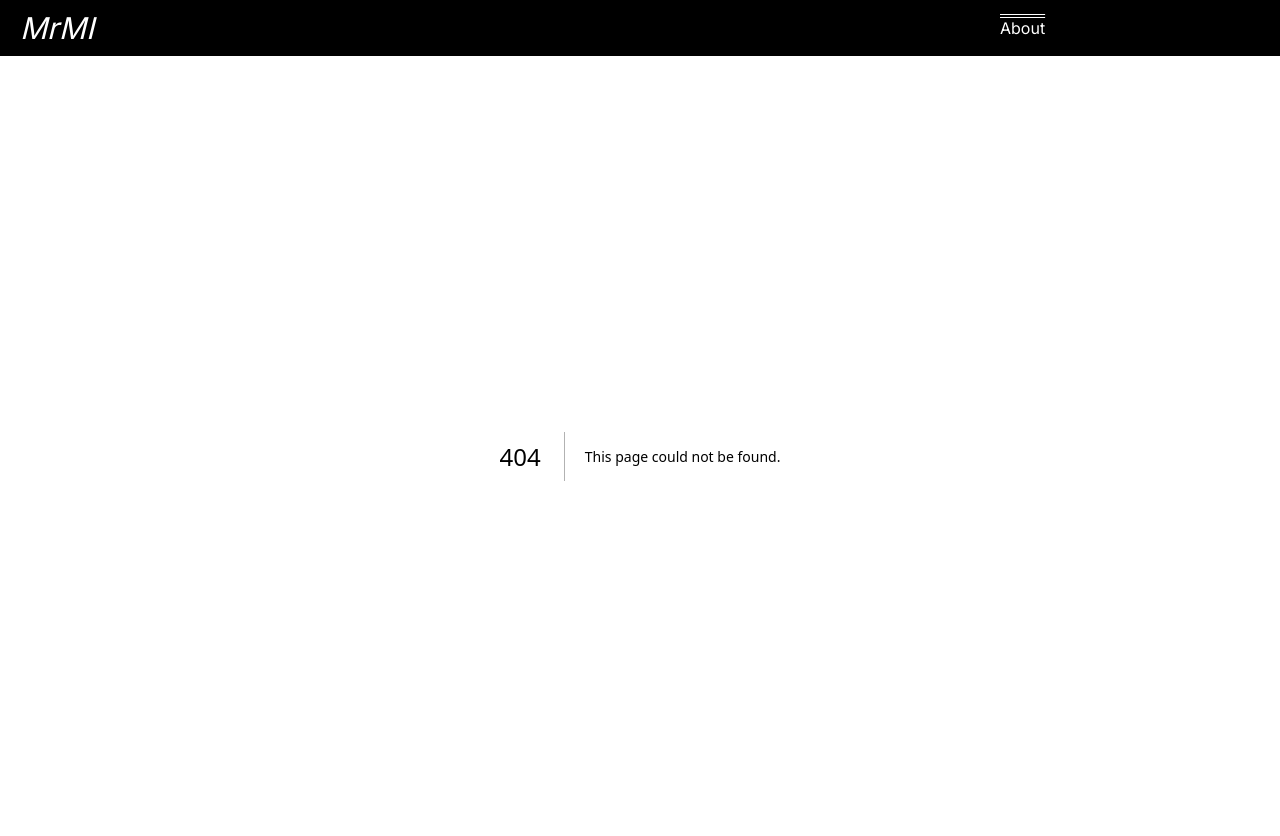
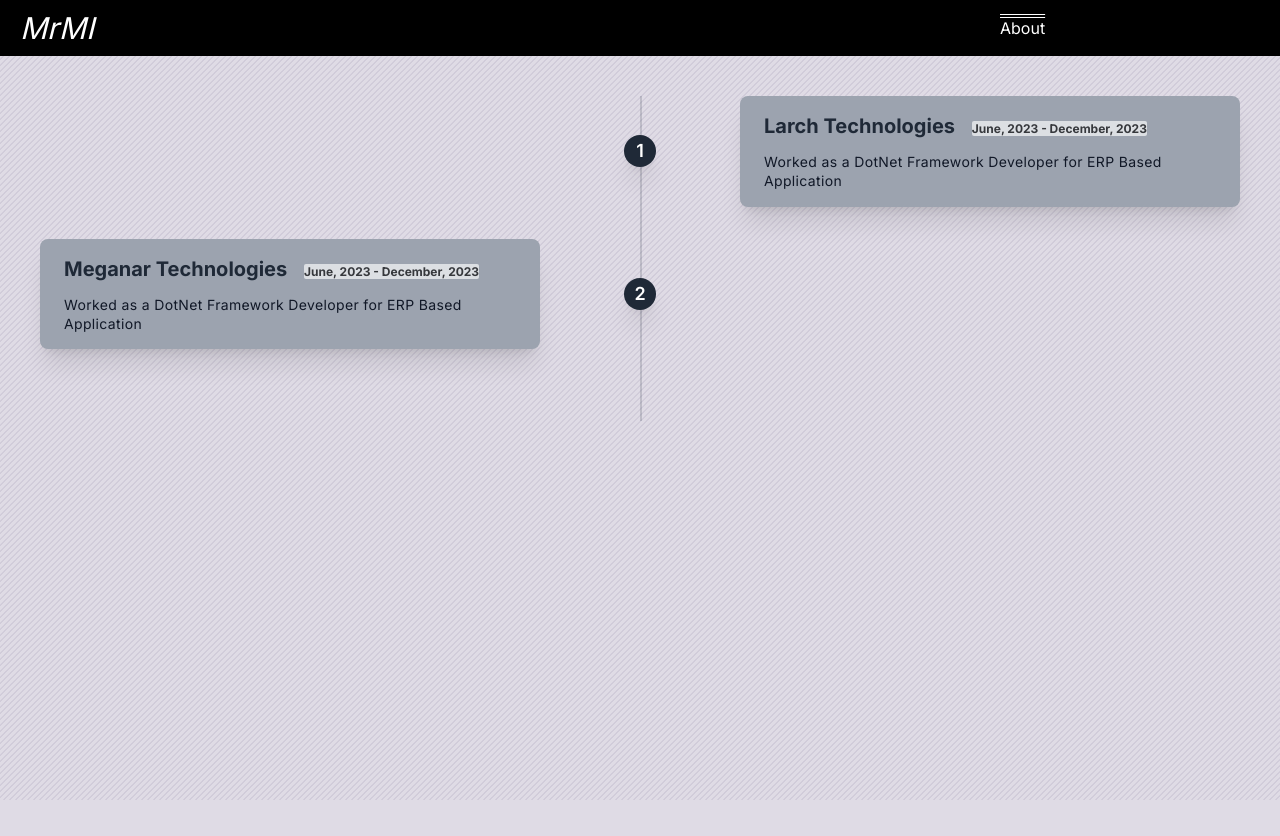
Before and after one commit to MrMirfan/MrMirfan, a Next.js app: page /about in a window 1280 px wide. Before the commit this address had no page. Shown: the top 836 px of the page. After the commit the page ends 800 px from the top, so only its background shows below. Built offline with nearby package versions, Linux system fonts and the light colour scheme.

Commit message:
About: Initial Template

```diff
--- /dev/null
+++ b/app/about/components/experience.tsx
@@ -0,0 +1,83 @@
+import { Console, log } from "console";
+
+const experiences = [
+    {
+        "id": 1,
+        "Name": "Larch Technologies",
+        "TechStacks": [
+            {".Net Framework": "Novice"},
+            {"JQuery": "Novice"},
+            {"Microsoft SQL Server": "Novice"}
+        ],
+        "Period": [
+            "June, 2023",
+            "December, 2023"
+        ],
+        "Description": "Worked as a DotNet Framework Developer for ERP Based Application", // Improve this
+    },
+    {
+        "id": 2,
+        "Name": "Meganar Technologies",
+        "TechStacks": [
+            {".Net Framework": "Novice"},
+            {"JQuery": "Novice"},
+            {"Microsoft SQL Server": "Novice"}
+        ],
+        "Period": [
+            "June, 2023",
+            "December, 2023"
+        ],
+        "Description": "Worked as a DotNet Framework Developer for ERP Based Application", // Improve this
+    }
+
+]
+
+const indicators = {
+    "Novice": "w-10 h-10 bg-green rounded"
+}
+
+export default function Experience() {
+
+    const listexperience = experiences.map(experience =>
+        <div key={experience.id} className= {"mb-8 flex justify-between items-center w-full right-timeline " +  (experience.id % 2 == 0 ? "flex-row-reverse" : "")}>
+            <div className="order-1 w-5/12"></div>
+            <div className="z-20 flex items-center order-1 bg-gray-800 shadow-xl w-8 h-8 rounded-full">
+                <h1 className="mx-auto font-semibold text-lg text-white">{experience.id}</h1>
+            </div>
+            <div className="order-1 bg-gray-400 rounded-lg shadow-xl w-5/12 px-6 py-4">
+                <div>
+
+                {/* Work on it */}
+                {/* <ul>
+                    {experience.TechStacks.map(techstack =>
+                        <li key={experience.id}>
+                        {Object.entries(techstack).map(([tech, level]) => (
+                            <div key={tech}>
+                                <p className={indicators["Novice"]}>: {level}</p>
+                            </div>
+                        ))}
+                    </li>
+                    )}
+                </ul> */}
+                </div>
+                <h3 className="mb-3 font-bold text-gray-800 text-xl">{experience.Name} <span className="rounded-sm bg-white text-black opacity-65 text-xs mx-3">{experience.Period[0] + " - " + experience.Period[1]}</span></h3>
+                <p className="text-sm leading-snug tracking-wide text-gray-900 text-opacity-100">{experience.Description}</p>
+            </div>
+        </div>
+    )
+
+    return (
+        <div className="container mx-auto w-full h-full">
+
+            <div className="relative wrap overflow-hidden p-10 h-full">
+
+                {/* Timeline Stick */}
+                <div className="border-2-2 absolute border-opacity-20 border-gray-700 h-full border left-1/2"></div>
+
+                {listexperience}
+
+            </div>
+
+        </div>
+    );
+};
--- /dev/null
+++ b/app/about/page.tsx
@@ -0,0 +1,17 @@
+import { Metadata } from "next";
+import Experience from "./components/experience";
+
+export const metadata: Metadata = {
+    title: "About Me",
+    description: "I need a Job",
+};
+
+export default function About() {
+    return(
+
+        <main>
+            <Experience />
+        </main>
+
+    );
+}
--- a/app/layout.tsx
+++ b/app/layout.tsx
@@ -21,9 +21,9 @@ export default function RootLayout({
 
         {/* Header */}
         <header className="bg-black h-14 text-white flex items-center">
-          <Link href="index.html" className="w-9/12 m-5 italic text-3xl ">MrMI</Link>
+          <Link href="." className="w-9/12 m-5 italic text-3xl ">MrMI</Link>
           <div>
-            <Link href="About.html" className="overline decoration-double decoration-white">About</Link>
+            <Link href="about" className="overline decoration-double decoration-white">About</Link>
           </div>
         </header>
 
--- a/app/page.tsx
+++ b/app/page.tsx
@@ -1,6 +1,6 @@
 import Image from "next/image";
-import { Profile } from "./profile";
-import Blog from "./blog";
+import { Profile } from "./components/profile";
+import Blog from "./components/blog";
 
 export default function Home() {
   return (
```
Also changed, not shown: app/components/blog.tsx (renamed from app/blog.tsx), app/components/profile.tsx (renamed from app/profile.tsx).
